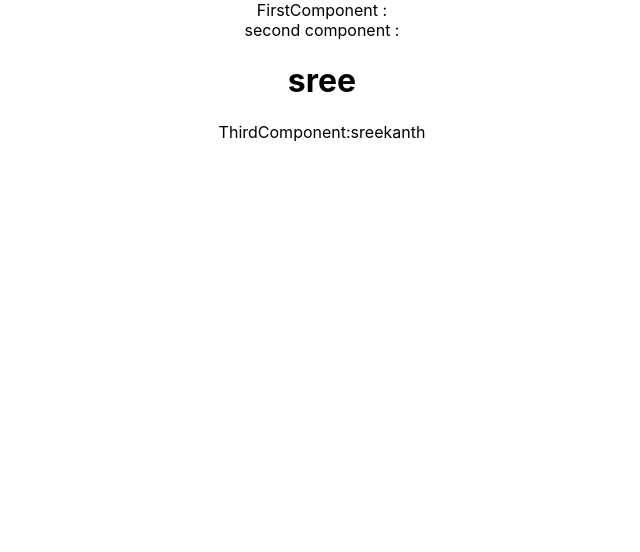
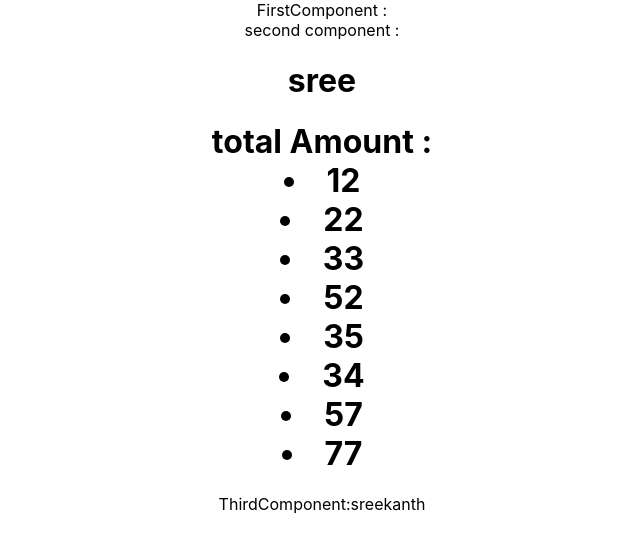
Before and after one commit to sree1411/myapp, a React (Create React App) app: page / in a window 1280 px wide. Shown: the top 552 px of the page, without its empty margins (318-958 px from the left). Built offline with nearby package versions, Linux system fonts and the light colour scheme.

Commit message:
useContext

```diff
--- a/src/components/SecondComponent.jsx
+++ b/src/components/SecondComponent.jsx
@@ -3,12 +3,19 @@ import ThirdComponent from './ThirdComponent'
 import { useData } from '../useContext/ExampleContext'
 
 const SecondComponent = () => {
-  const {userDetails} = useData()
-  console.log(userDetails, "user")
+  const {userDetails, abc} = useData()
+  console.log(userDetails, "user", abc)
+
+
   return (
       <>
          second component : <br/>
          <h1>{userDetails.name} </h1>
+         <h1> total Amount :{abc.map((item)=>{
+          return <>
+                 <li>{item}</li>
+              </>
+         })}</h1>
          <ThirdComponent/> <br/>
       </>
   )
--- a/src/useContext/ExampleContext.jsx
+++ b/src/useContext/ExampleContext.jsx
@@ -9,10 +9,11 @@ export const GiftProvider = ({ children }) => {
      email:"test@gmail",
      password: "1234"
   }
+  const abc= [12,22,33,52,35,34,57,77]
 
   return (
     <>
-      <GiftContext.Provider value={{ name, setName, userDetails }}>
+      <GiftContext.Provider value={{ name, setName, userDetails, abc }}>
         {children}
       </GiftContext.Provider>
     </>
```
